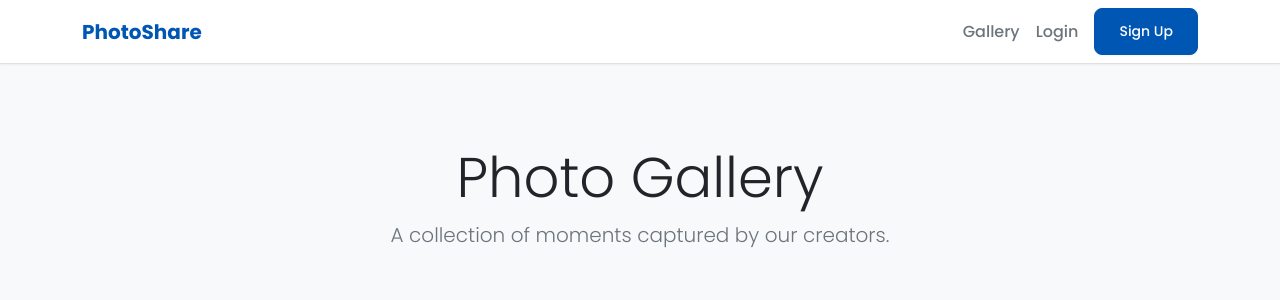
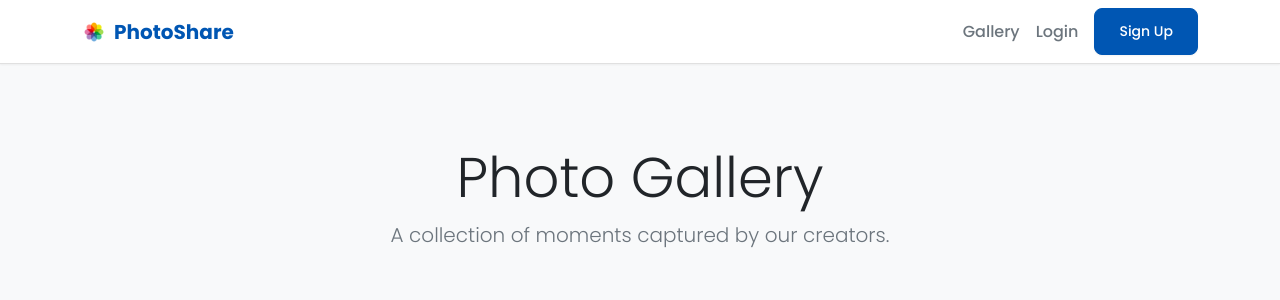
Before and after one commit to Arafat6462/Python-Photo-Sharing, a Django app: page / in a window 1280 px wide. Shown: the top 300 px of the page. Run offline with Django 3.2, Linux system fonts and the light colour scheme; data that the repository does not hold is empty.

Commit message:
Add favicon and update Bootstrap CSS version in base template

```diff
--- a/photos/static/css/custom.css
+++ b/photos/static/css/custom.css
@@ -35,6 +35,15 @@ body {
 .navbar-brand {
     font-weight: 700;
     color: var(--primary-accent) !important;
+    display: flex; /* Enable flexbox for alignment */
+    align-items: center; /* Vertically align items */
+}
+
+.navbar-favicon {
+    height: 24px; /* Adjust size as needed */
+    width: 24px; /* Adjust size as needed */
+    margin-right: 8px; /* Space between favicon and text */
+    vertical-align: middle; /* Align with text */
 }
 
 .nav-link {
--- a/photos/templates/base.html
+++ b/photos/templates/base.html
@@ -5,7 +5,8 @@
     <meta charset="UTF-8">
     <meta name="viewport" content="width=device-width, initial-scale=1.0">
     <title>PhotoShare</title>
-    <link href="https://cdn.jsdelivr.net/npm/bootstrap@5.3.0/dist/css/bootstrap.min.css" rel="stylesheet">
+    <link rel="icon" type="image/png" href="{% static 'img/favicon.png' %}">
+    <link href="https://cdn.jsdelivr.net/npm/bootstrap@5.3.2/dist/css/bootstrap.min.css" rel="stylesheet" integrity="sha384-T3c6CoIi6uLrA9TneNEoa7RxnatzjcDSCmG1MXxSR1GAsXEV/Dwwykc2MPK8M2HN" crossorigin="anonymous">
     <link rel="preconnect" href="https://fonts.googleapis.com">
     <link rel="preconnect" href="https://fonts.gstatic.com" crossorigin>
     <link href="https://fonts.googleapis.com/css2?family=Poppins:wght@300;400;500;600;700&display=swap" rel="stylesheet">
@@ -14,7 +15,9 @@
 <body>
     <nav class="navbar navbar-expand-lg">
         <div class="container">
-            <a class="navbar-brand" href="{% url 'gallery' %}">PhotoShare</a>
+            <a class="navbar-brand" href="{% url 'gallery' %}">
+                <img src="{% static 'img/favicon.png' %}" alt="Favicon" class="navbar-favicon"> PhotoShare
+            </a>
             <button class="navbar-toggler" type="button" data-bs-toggle="collapse" data-bs-target="#navbarNav" aria-controls="navbarNav" aria-expanded="false" aria-label="Toggle navigation">
                 <span class="navbar-toggler-icon"></span>
             </button>
@@ -60,7 +63,7 @@
         </div>
     </main>
 
-    <script src="https://cdn.jsdelivr.net/npm/bootstrap@5.3.0/dist/js/bootstrap.bundle.min.js"></script>
+    <script src="https://cdn.jsdelivr.net/npm/bootstrap@5.3.2/dist/js/bootstrap.bundle.min.js" integrity="sha384-C6RzsynM9kWDrMNeT87bh95OGNyZPhcTNXj1NW7RuBCsyN/o0jlpcV8Qyq46cDfL" crossorigin="anonymous"></script>
     {% block scripts %}{% endblock %}
 </body>
 </html>
```
Also changed, not shown: photos/static/img/favicon.png (added).
